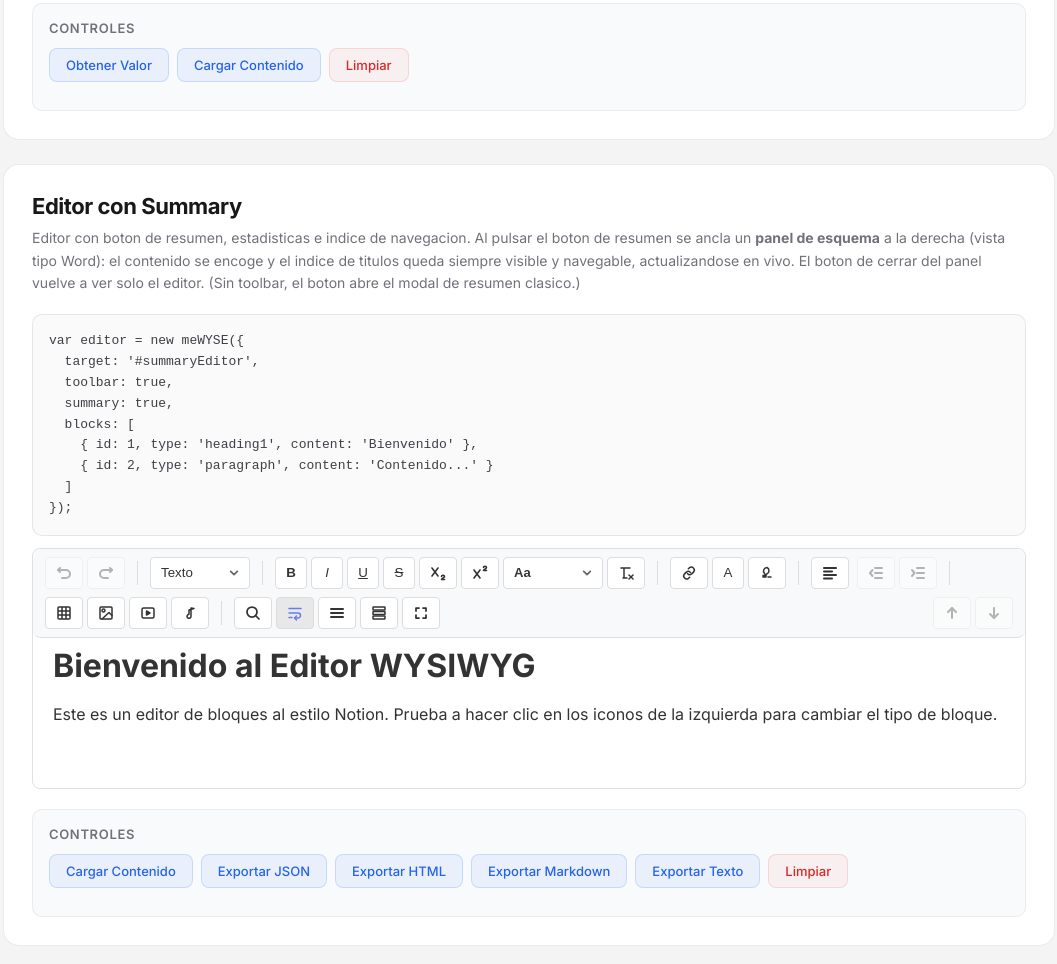
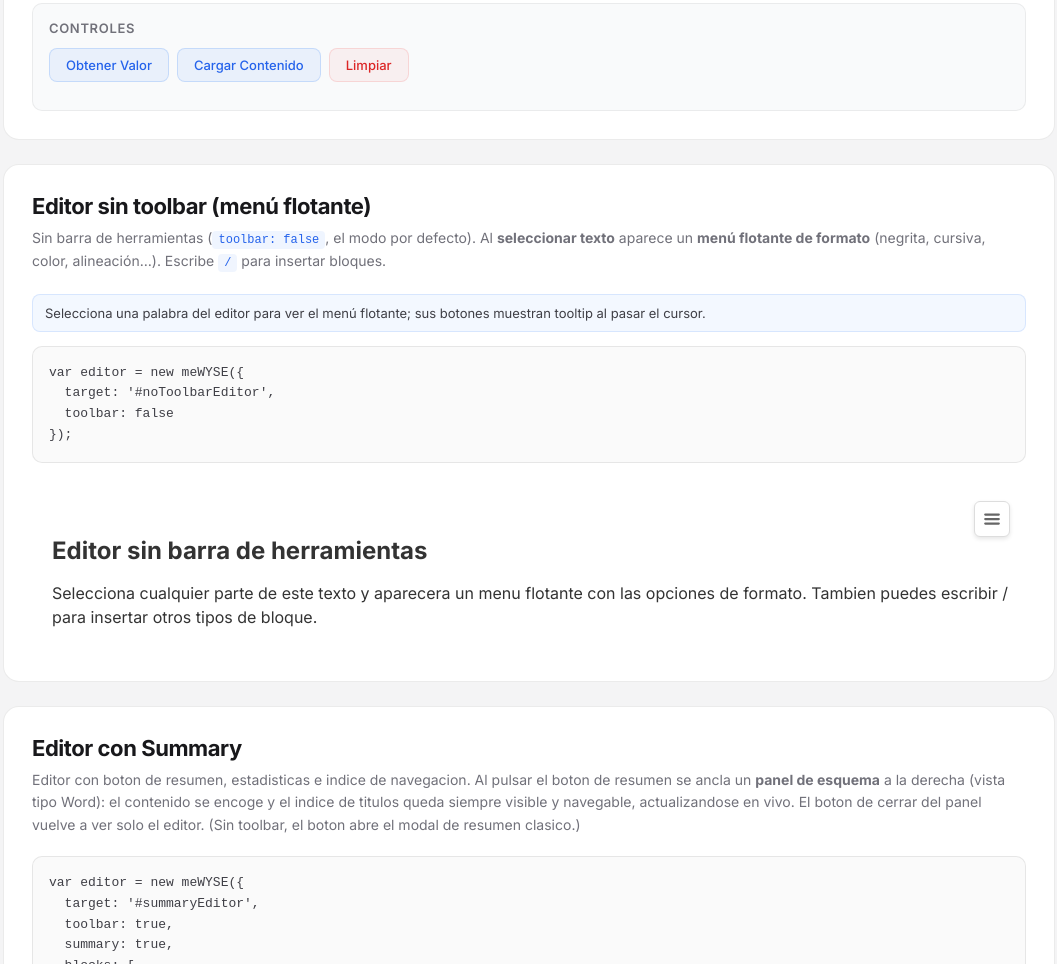
Before and after one commit to marcosesperon/meWYSE, a website: page index.html in a window 1280 px wide. Shown: the part 2212-3176 px from the top of the page, without its empty margins (111-1168 px from the left). Drawn offline with nearby package versions, Linux system fonts and the light colour scheme.

Commit message:
docs(demo): anadir demo del editor sin toolbar (menu flotante de formato)
Nueva seccion en index.html con toolbar:false: al seleccionar texto aparece el menu
flotante de formato. Incluye contenido inicial (heading2 + parrafo) para poder probar
la seleccion, var + init + registro en window.onload.

```diff
--- a/index.html
+++ b/index.html
@@ -559,6 +559,20 @@ editor.focus(blockId); // bloque especifico
           <pre id="toolbarOutputContent"></pre>
         </div>
       </div>
+    </div>
+
+    <!-- Demo: Editor sin toolbar (menu flotante) -->
+    <div class="demo-section">
+      <h2>Editor sin toolbar (men&uacute; flotante)</h2>
+      <p>Sin barra de herramientas (<code>toolbar: false</code>, el modo por defecto). Al <strong>seleccionar texto</strong> aparece un <strong>men&uacute; flotante de formato</strong> (negrita, cursiva, color, alineaci&oacute;n&hellip;). Escribe <code>/</code> para insertar bloques.</p>
+      <div class="config-hint">
+        Selecciona una palabra del editor para ver el men&uacute; flotante; sus botones muestran tooltip al pasar el cursor.
+      </div>
+      <pre class="docs-code"><code>var editor = new meWYSE({
+  target: '#noToolbarEditor',
+  toolbar: false
+});</code></pre>
+      <div id="noToolbarEditor"></div>
     </div>
 
     <!-- Demo: Editor con Summary -->
@@ -1097,6 +1111,7 @@ new meWYSE({ target: '#vhHeightEditor', minHeight: '10em', maxHeight: '35vh' });
     // Variables globales para los editores
     var basicEditor;
     var toolbarEditor;
+    var noToolbarEditor;
     var summaryEditor;
     var mentionsEditor;
     var tagsEditor;
@@ -1131,6 +1146,21 @@ new meWYSE({ target: '#vhHeightEditor', minHeight: '10em', maxHeight: '35vh' });
         toolbar: true,
         onChange: function(data) {
           console.log('Editor con toolbar - Contenido:', data.plainText);
+        }
+      });
+    }
+
+    // Inicializar editor sin toolbar (menu flotante de formato al seleccionar texto)
+    function initNoToolbarEditor() {
+      noToolbarEditor = new meWYSE({
+        target: '#noToolbarEditor',
+        toolbar: false,
+        blocks: [
+          { id: 1, type: 'heading2', content: 'Editor sin barra de herramientas' },
+          { id: 2, type: 'paragraph', content: 'Selecciona cualquier parte de este texto y aparecera un menu flotante con las opciones de formato. Tambien puedes escribir / para insertar otros tipos de bloque.' }
+        ],
+        onChange: function(data) {
+          console.log('Editor sin toolbar - Contenido:', data.plainText);
         }
       });
     }
@@ -2023,6 +2053,7 @@ new meWYSE({ target: '#vhHeightEditor', minHeight: '10em', maxHeight: '35vh' });
     window.onload = function() {
       initBasicEditor();
       initToolbarEditor();
+      initNoToolbarEditor();
       initSummaryEditor();
       initMentionsEditor();
       initReadOnlyEditor();
```
